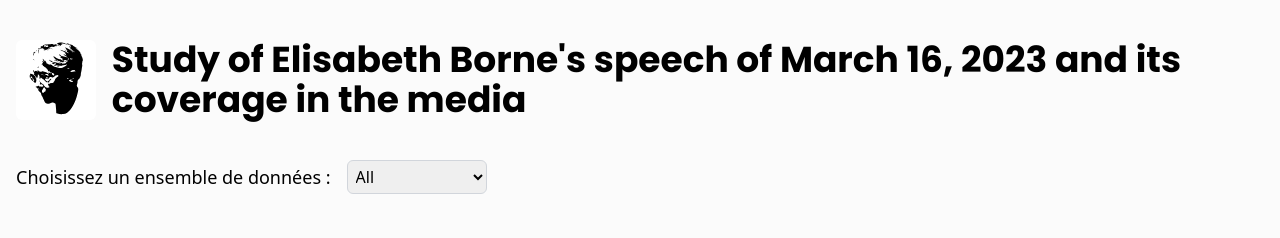
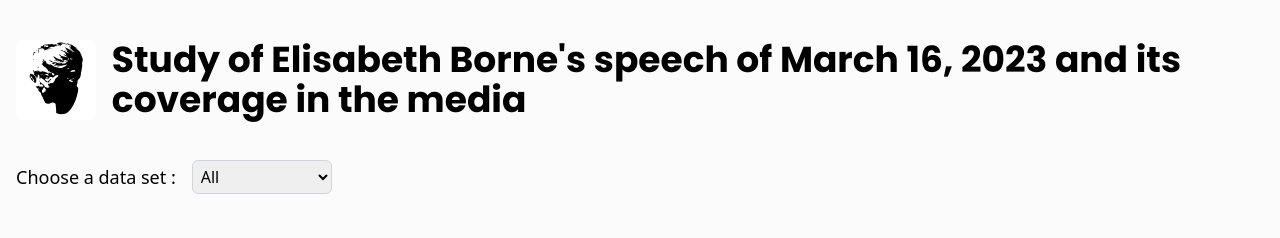
Before and after one commit to Chriiiiiss/ghostword, a React (Vite) app: page / in a window 1280 px wide. Shown: the top 238 px of the page. Built offline with nearby package versions, Linux system fonts and the light colour scheme.

Commit message:
[MOD] Remove French

```diff
--- a/src/components/Home.jsx
+++ b/src/components/Home.jsx
@@ -78,9 +78,7 @@ const Home = () => {
         </h1>
       </div>
       <div className="flex items-center space-x-2 md:space-x-4">
-        <span className="text-lg hidden md:block">
-          Choisissez un ensemble de données :
-        </span>
+        <span className="text-lg hidden md:block">Choose a data set :</span>
         <select
           className="border border-gray-300 rounded-md p-1"
           onChange={handleSelectChange}
```
